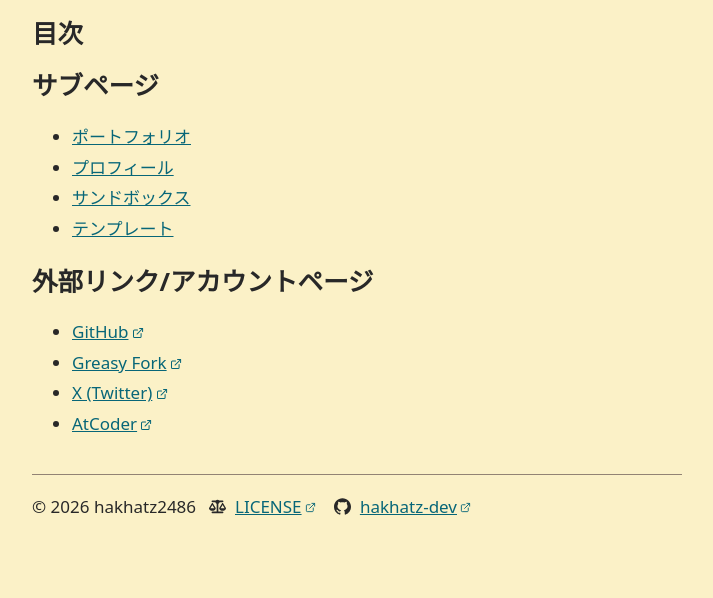
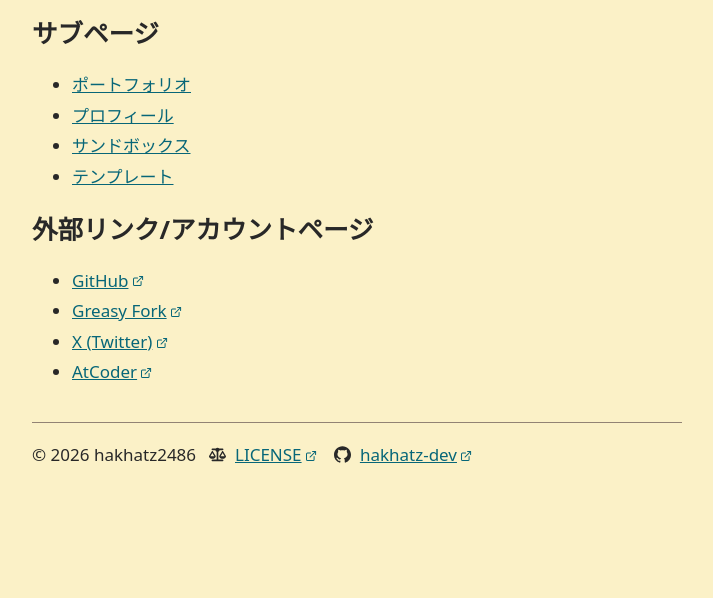
Before and after one commit to hakhatz2486/hakhatz-dev, an Astro site: page / in a window 1280 px wide. Shown: the part 202-800 px from the top of the page, without its empty margins (283-996 px from the left). Built offline with nearby package versions, Linux system fonts and the light colour scheme; Astro itself is replaced by a stand-in of ours.

Commit message:
Update /index.html

```diff
--- a/src/pages/index.md
+++ b/src/pages/index.md
@@ -7,8 +7,6 @@
 # hakhatz.devへようこそ!
 
 白捌(はくはつ/hakhatz2486)のウェブサイトです。
-
-## 目次
 
 ## サブページ
 
```
